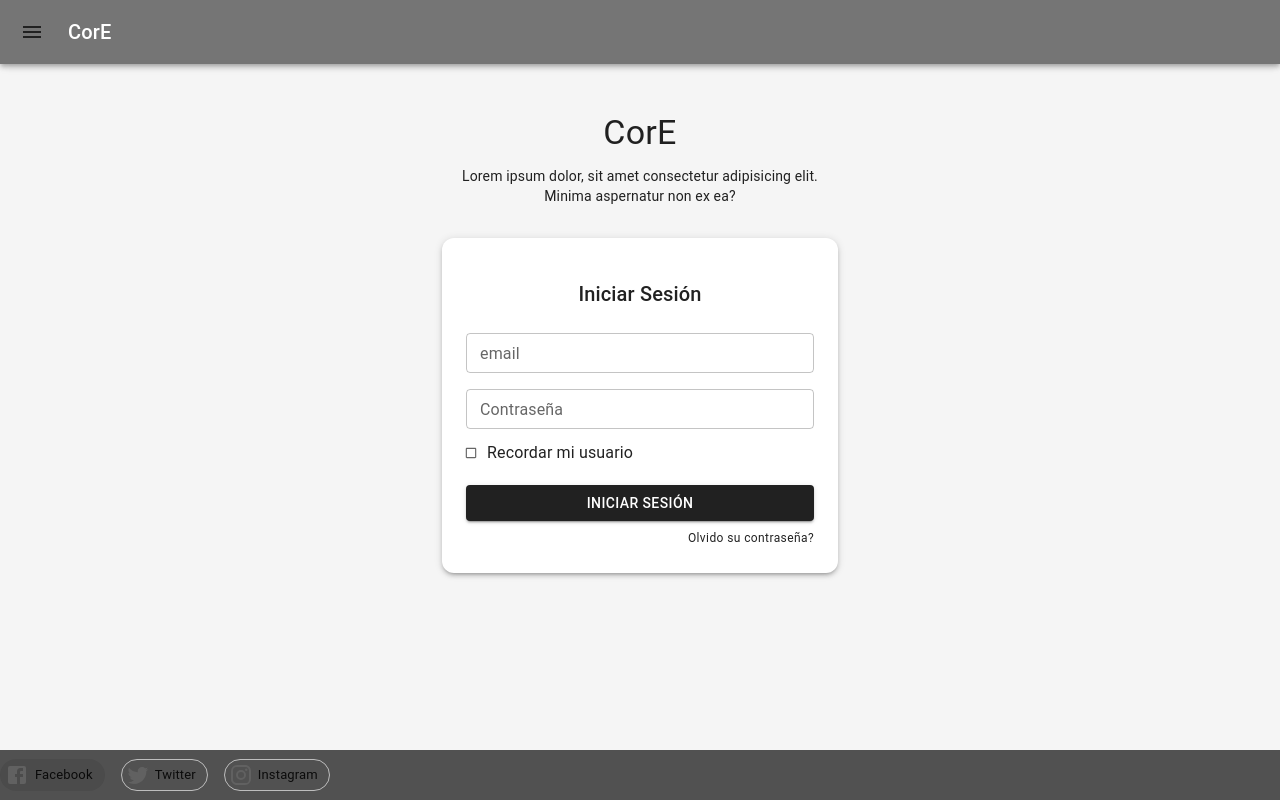
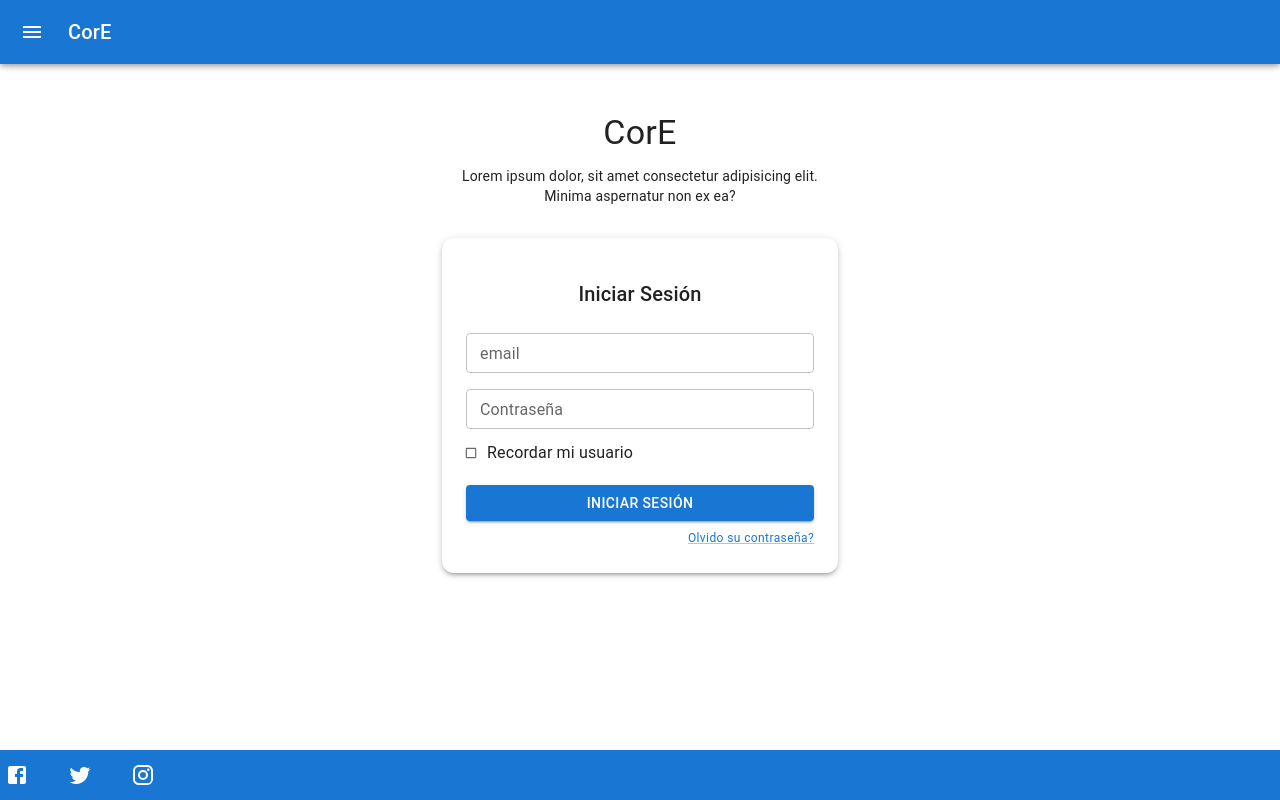
Before and after one commit to GyManager/FrontEndSource, a React (Create React App) app: page / in a window 1280 px wide. Built offline with nearby package versions, Linux system fonts and the light colour scheme.

Commit message:
DesktopArreglos
fix: Desktop
- Colores desde el theme
- Barra Inferior
- Iconos barra inferior
- Opcidad de los links inferiores
- refactorizacion de:
       -- BottomBar->Footer
       -- Navbar->AppBar
Pendientes
- Fuente
- Icono menu

```diff
--- a/src/components/Navbar.js
+++ b/src/components/Appbar.js
@@ -84,7 +84,7 @@ export default function PersistentDrawerLeft() {
             <AppBar position="fixed" open={open}>
                 <Toolbar>
                     <IconButton
-                        color="secondary"
+                        color="inherit"
                         aria-label="open drawer"
                         onClick={handleDrawerOpen}
                         edge="start"
--- a/src/components/BottomBar.js
+++ /dev/null
@@ -1,32 +0,0 @@
-import React from 'react'
-import Box from '@mui/material/Box'
-import Chip from '@mui/material/Chip';
-import Stack from '@mui/material/Stack';
-import FacebookIcon from '@mui/icons-material/Facebook';
-import TwitterIcon from '@mui/icons-material/Twitter';
-import InstagramIcon from '@mui/icons-material/Instagram';
-
-function bottomBar() {
-    return (
-            <Stack
-                direction="row"
-                alignItems="center"
-                spacing={2}
-                sx={{
-                width: "100%",
-                height: 50,
-                display: {xs:'none', md:'flex'},
-                position: 'absolute',
-                bottom: '0',
-                backgroundColor: 'primary.dark',
-
-                }}
-            >
-                <Chip icon={<FacebookIcon />} label="Facebook" />
-                <Chip icon={<TwitterIcon />} label="Twitter" variant="outlined" />
-                <Chip icon={<InstagramIcon />} label="Instagram" variant="outlined" />
-            </Stack>
-    );
-}
-
-export default bottomBar
--- /dev/null
+++ b/src/components/Footer.js
@@ -0,0 +1,43 @@
+import React from 'react'
+import Box from '@mui/material/Box'
+import Chip from '@mui/material/Chip';
+import Stack from '@mui/material/Stack';
+import FacebookIcon from '@mui/icons-material/Facebook';
+import TwitterIcon from '@mui/icons-material/Twitter';
+import InstagramIcon from '@mui/icons-material/Instagram';
+
+function footer() {
+
+
+
+    const handleClick = () => {
+        console.info('You clicked the Chip.');
+      };
+    return (
+            <Stack
+                direction="row"
+                alignItems="center"
+                spacing={2}
+                sx={{
+                    width: "100%",
+                    height: 50,
+                    display: { xs: 'none', md: 'flex' },
+                    position: 'absolute',
+                    bottom: '0',
+                    backgroundColor: 'primary.main',
+
+                }}
+            >
+
+
+
+
+                <Chip icon={<FacebookIcon />} color="primary" onClick={handleClick} />
+                <Chip icon={<TwitterIcon />} color="primary"  onClick={handleClick}/>
+                <Chip icon={<InstagramIcon />} color="primary" onClick={handleClick}/>
+
+            </Stack>
+    );
+}
+
+export default footer
--- a/src/index.js
+++ b/src/index.js
@@ -2,7 +2,7 @@ import React from 'react';
 import ReactDOM from 'react-dom/client';
 import './index.css';
 import App from './App';
-import reportWebVitals from './reportWebVitals';
+
 
 const root = ReactDOM.createRoot(document.getElementById('root'));
 root.render(
@@ -14,4 +14,3 @@ root.render(
 // If you want to start measuring performance in your app, pass a function
 // to log results (for example: reportWebVitals(console.log))
 // or send to an analytics endpoint. Learn more: https://bit.ly/CRA-vitals
-reportWebVitals();
--- a/src/pages/LoginPage.js
+++ b/src/pages/LoginPage.js
@@ -7,6 +7,7 @@ import Container from '@mui/material/Container';
 import TextField from '@mui/material/TextField'
 import Checkbox from '@mui/material/Checkbox'
 import FormControlLabel from '@mui/material/FormControlLabel'
+import Link from '@mui/material/Link';
 import Button from '@mui/material/Button'
 
 
@@ -16,7 +17,6 @@ export default function LoginPage() {
     return (
         <div>
             <Box sx={{ width: '100%' }}
-
             >
                 <Container maxWidth="xs">
                     <Typography variant="h4" align="center" component="div" gutterBottom>
@@ -63,7 +63,6 @@ export default function LoginPage() {
                                 control={
                                     <Checkbox
                                         sx={{ '& .MuiSvgIcon-root': { fontSize: 14 } }}
-
                                         value="checkBox"
                                         //   onChange={()=}
                                         color="primary"
@@ -75,20 +74,18 @@ export default function LoginPage() {
                                 sx={{ mt: 2 }}
                                 variant="contained"
                                 type="submit"
-                                color="secondary"
+                                color="primary"
                             >
                                 Iniciar sesión
                             </Button>
-
                             <Typography
                                 sx={{ pt: 1, pb: 3 }}
                                 variant="caption"
                                 align="right"
                                 component="div"
-                                gutterBottom>
-                                Olvido su contraseña?
+                                >
+                                <Link href="">Olvido su contraseña?</Link>
                             </Typography>
-
                         </Container>
                     </Paper>
                 </Container>
--- a/src/reportWebVitals.js
+++ /dev/null
@@ -1,13 +0,0 @@
-const reportWebVitals = onPerfEntry => {
-  if (onPerfEntry && onPerfEntry instanceof Function) {
-    import('web-vitals').then(({ getCLS, getFID, getFCP, getLCP, getTTFB }) => {
-      getCLS(onPerfEntry);
-      getFID(onPerfEntry);
-      getFCP(onPerfEntry);
-      getLCP(onPerfEntry);
-      getTTFB(onPerfEntry);
-    });
-  }
-};
-
-export default reportWebVitals;
```
Also changed, not shown: src/App.js (+3 -6 lines).
